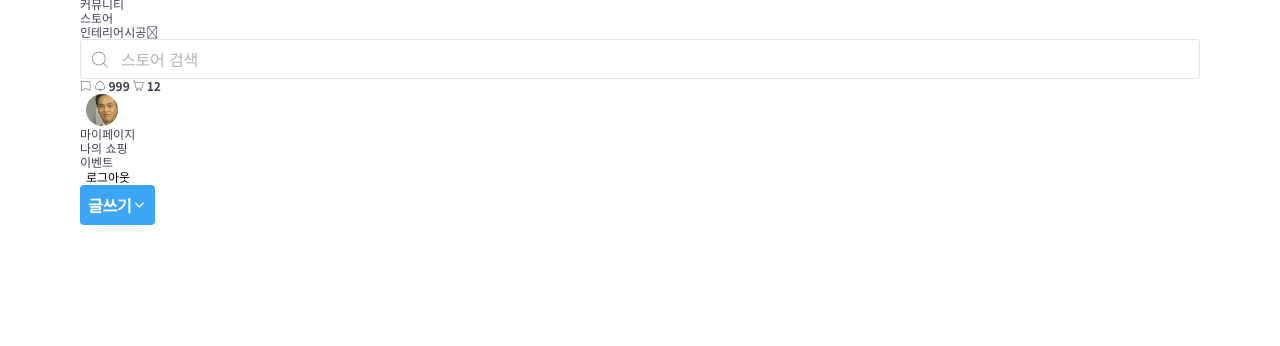
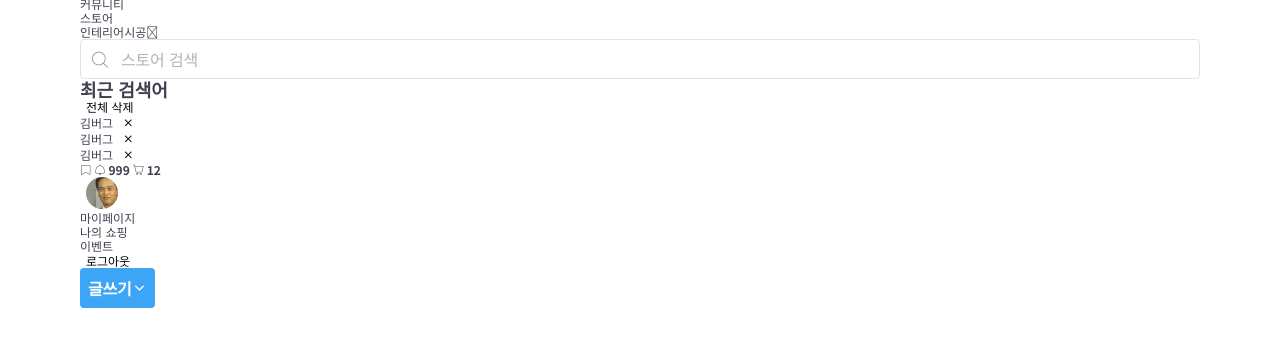
Before and after one commit to Jeong-jeong/tomorrow-house, a website: page index.html in a window 1280 px wide. Shown: the part 330-676 px from the top of the page. Drawn offline with Linux system fonts and the light colour scheme; files whose address does not match are found by name.

Commit message:
💄 Apply search history in desktop device

```diff
--- a/index.html
+++ b/index.html
@@ -61,6 +61,7 @@
                 </button>
               </div>
               <div class="gnb-right">
+                <div class="gnb-search">
                   <form class="input-group lg-only">
                     <i class="ic-search"></i>
                     <input
@@ -69,6 +70,40 @@
                       placeholder="스토어 검색"
                     />
                   </form>
+
+                  <section class="search-history">
+                    <header>
+                      <h2 class="title">최근 검색어</h2>
+                      <button type="button">전체 삭제</button>
+                    </header>
+
+                    <!-- 최근 검색어가 존재할 때 -->
+                    <div class="search-history-content">
+                      <ol class="search-history-list">
+                        <li class="search-history-item">
+                          <a class="search-word" href="/">김버그 </a>
+                          <button class="search-delete" type="button">
+                            <i class="ic-close" aria-label="검색어 삭제"></i>
+                          </button>
+                        </li>
+                        <li class="search-history-item">
+                          <a class="search-word" href="/">김버그 </a>
+                          <button class="search-delete" type="button">
+                            <i class="ic-close" aria-label="검색어 삭제"></i>
+                          </button>
+                        </li>
+                        <li class="search-history-item">
+                          <a class="search-word" href="/">김버그 </a>
+                          <button class="search-delete" type="button">
+                            <i class="ic-close" aria-label="검색어 삭제"></i>
+                          </button>
+                        </li>
+                      </ol>
+                    </div>
+
+                  </section>
+                </div>
+
                 <div class="gnb-btn-group">
                   <!-- 로그인 했을 때 -->
                   <button
--- a/styles/style.scss
+++ b/styles/style.scss
@@ -29,3 +29,4 @@
 @import './layouts/sidebar';
 @import './layouts/overlay';
 @import './layouts/search-modal';
+@import './layouts/search-history';
```
Also changed, not shown: styles/layouts/_gnb.scss (+37 -6 lines). Lines whose indentation alone changed are shown as unchanged.
